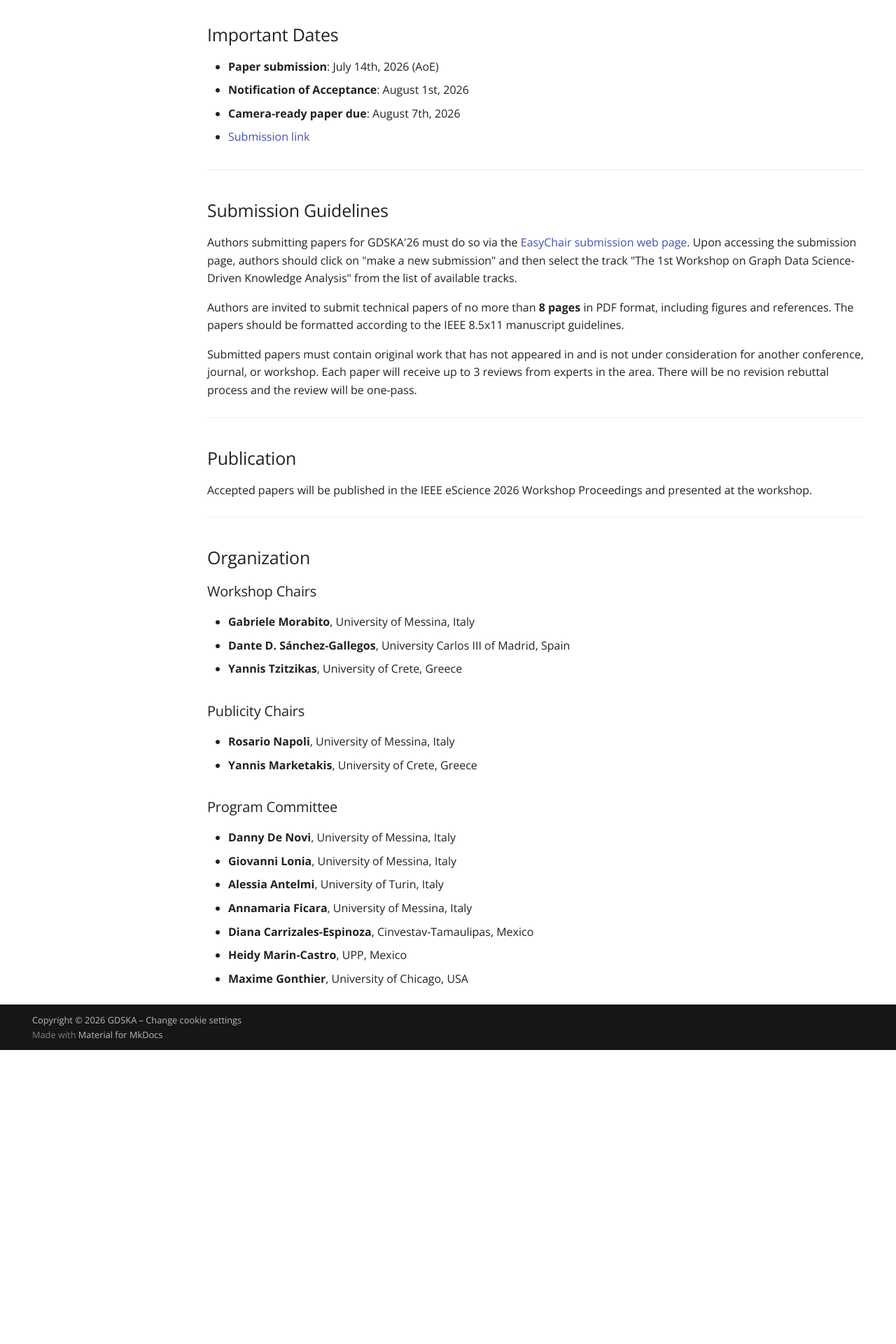
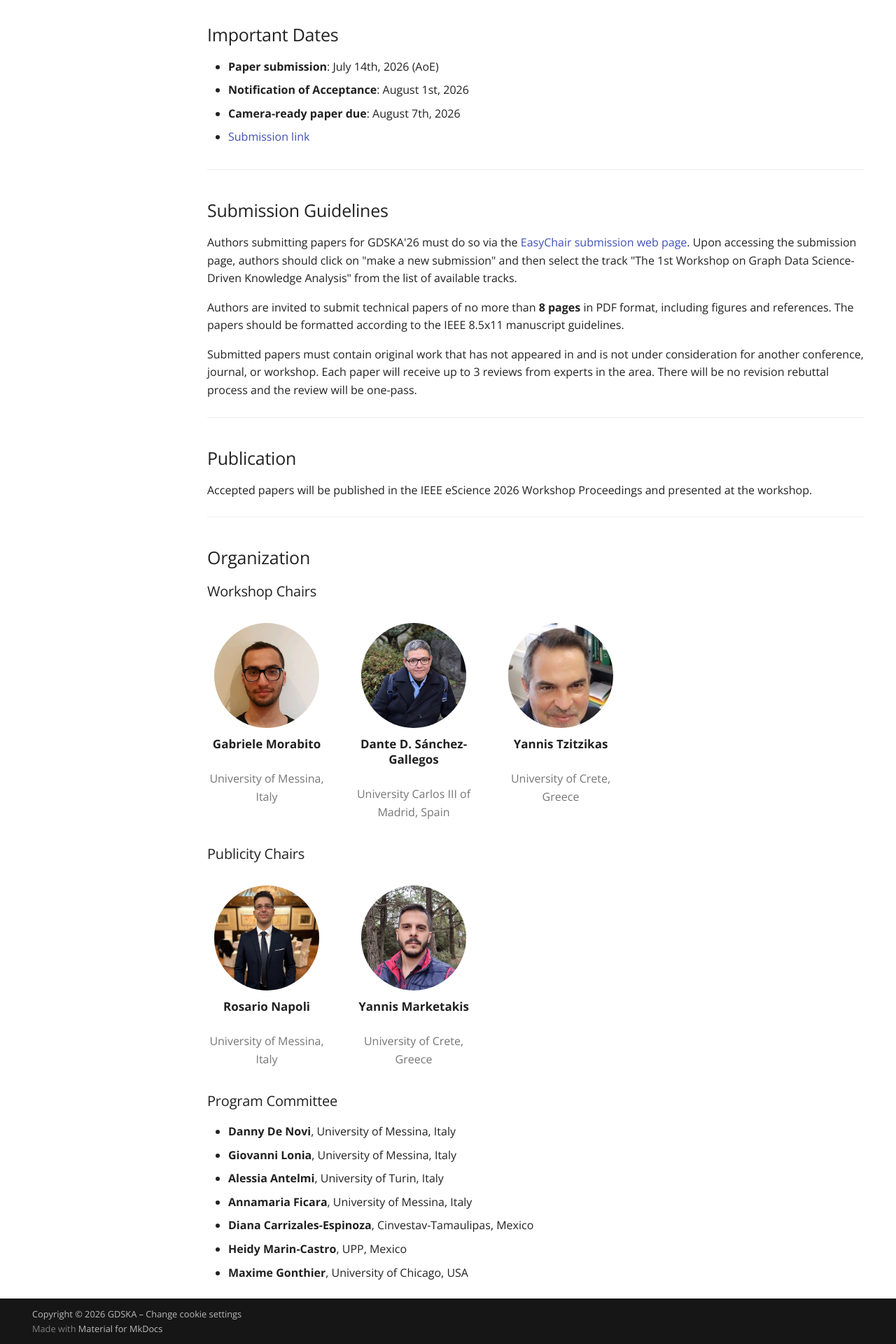
Before and after one commit to GDSKA/gdska.github.io, an MkDocs documentation site: the page built from docs/index.md, in a window 1280 px wide. Shown: the part 1454-3374 px from the top of the page at 70% size. Built offline with MkDocs 1.6.1 and Material for MkDocs 9.7.7, drawn with Linux system fonts in a browser that asks for light colours; before the commit the page ends 2954 px from its top, so only the background shows below that.

Commit message:
add: chairs photos

```diff
--- a/docs/index.md
+++ b/docs/index.md
@@ -59,14 +59,38 @@ Accepted papers will be published in the IEEE eScience 2026 Workshop Proceedings
 
 ### Workshop Chairs
 
-- **Gabriele Morabito**, University of Messina, Italy
-- **Dante D. Sánchez-Gallegos**, University Carlos III of Madrid, Spain
-- **Yannis Tzitzikas**, University of Crete, Greece
+<div class="people-grid">
+  <div class="person-card">
+    <img src="imgs/chairs/morabito.jpg" alt="Gabriele Morabito">
+    <strong>Gabriele Morabito</strong><br>
+    <span>University of Messina, Italy</span>
+  </div>
+  <div class="person-card">
+    <img src="imgs/chairs/sanchez-gallegos.jpeg" alt="Dante D. Sánchez-Gallegos">
+    <strong>Dante D. Sánchez-Gallegos</strong><br>
+    <span>University Carlos III of Madrid, Spain</span>
+  </div>
+  <div class="person-card">
+    <img src="imgs/chairs/tzitzikas.jpg" alt="Yannis Tzitzikas">
+    <strong>Yannis Tzitzikas</strong><br>
+    <span>University of Crete, Greece</span>
+  </div>
+</div>
 
 ### Publicity Chairs
 
-- **Rosario Napoli**, University of Messina, Italy
-- **Yannis Marketakis**, University of Crete, Greece
+<div class="people-grid">
+  <div class="person-card">
+    <img src="imgs/chairs/napoli.jpg" alt="Rosario Napoli">
+    <strong>Rosario Napoli</strong><br>
+    <span>University of Messina, Italy</span>
+  </div>
+  <div class="person-card">
+    <img src="imgs/chairs/marketakis.jpg" alt="Yannis Marketakis">
+    <strong>Yannis Marketakis</strong><br>
+    <span>University of Crete, Greece</span>
+  </div>
+</div>
 
 ### Program Committee
 
--- a/docs/stylesheets/extra.css
+++ b/docs/stylesheets/extra.css
@@ -93,3 +93,40 @@
 .md-tabs__link--active {
     font-weight: bold;
 }
+
+.people-grid {
+  display: flex;
+  flex-wrap: wrap;
+  gap: 2rem;
+  margin: 1.5rem 0;
+  justify-content: flex-start;
+}
+
+.person-card {
+  display: flex;
+  flex-direction: column;
+  align-items: center;
+  text-align: center;
+  width: 170px;
+}
+
+.person-card img {
+  width: 150px;
+  height: 150px;
+  border-radius: 50%;
+  object-fit: cover;
+  object-position: center top;
+  margin-bottom: 0.6rem;
+}
+
+.person-card strong {
+  font-size: 0.85rem;
+  line-height: 1.3;
+}
+
+.person-card p,
+.person-card br + * {
+  font-size: 0.8rem;
+  color: var(--md-default-fg-color--light);
+  margin: 0;
+}
--- a/mkdocs.yml
+++ b/mkdocs.yml
@@ -45,6 +45,7 @@ markdown_extensions:
   - attr_list
   - toc:
       permalink: true
+  - md_in_html
 
 copyright: >
     Copyright &copy; 2026 GDSKA –
```
Also changed, not shown: docs/imgs/chairs/marketakis.jpg (added), docs/imgs/chairs/morabito.jpg (added), docs/imgs/chairs/napoli.jpg (added), docs/imgs/chairs/sanchez-gallegos.jpeg (added), docs/imgs/chairs/tzitzikas.jpg (added).
